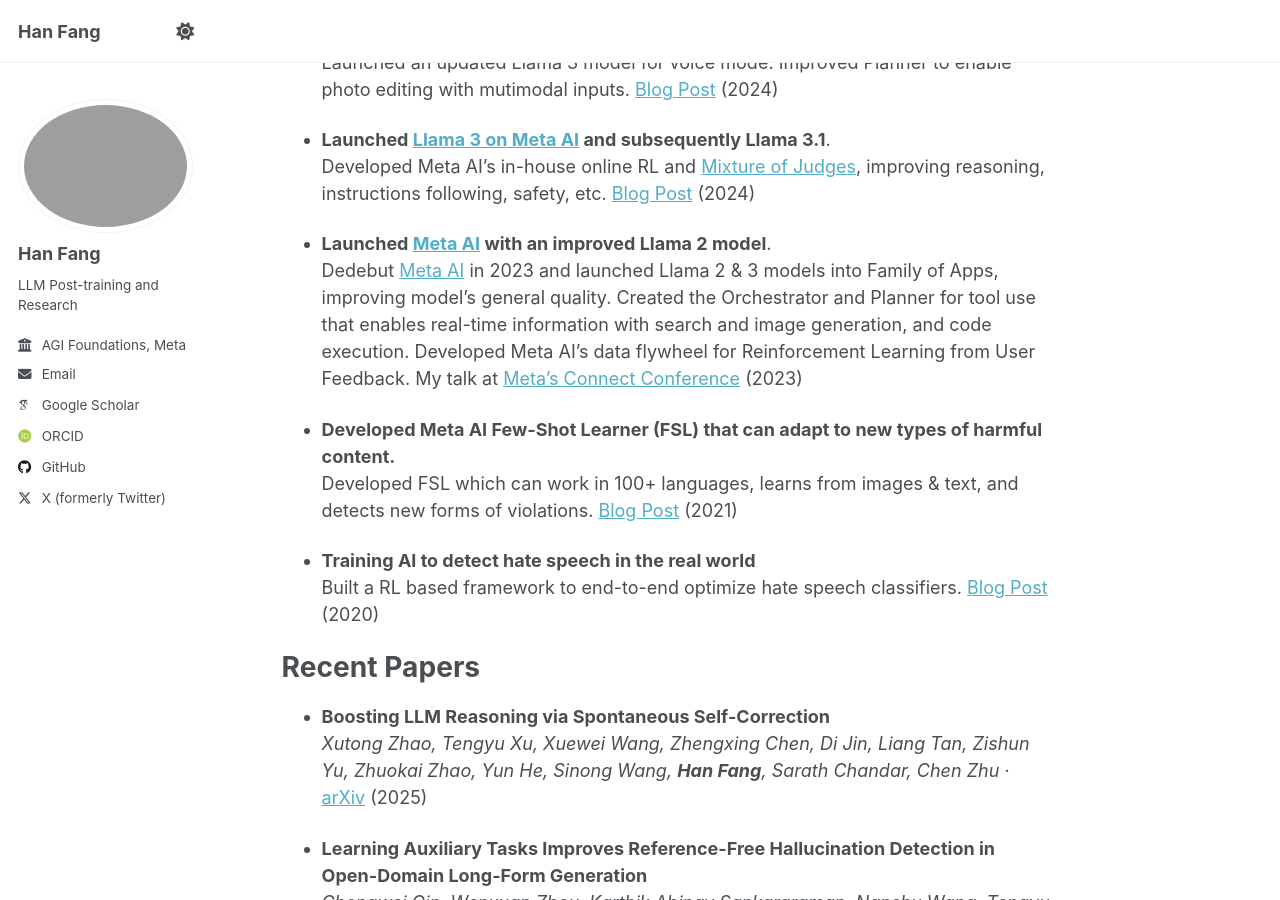
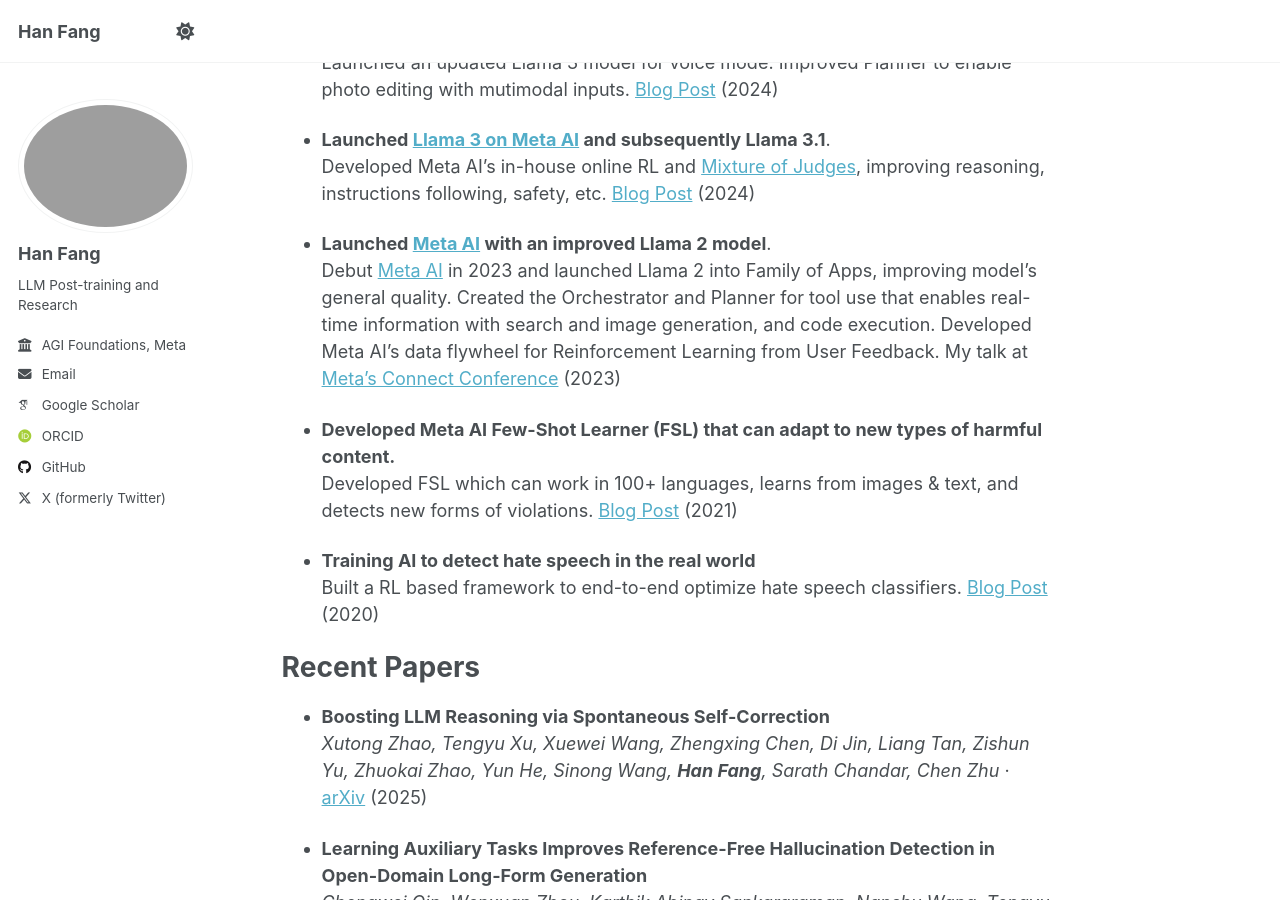
Before and after one commit to hanfang/hanfang.github.io, a Jekyll site: the page built from _pages/about.md, in a window 1280 px wide and 900 px high, scrolled down 643 px. Built offline with Jekyll 4.4.1, drawn with Linux system fonts in a browser that asks for light colours; some web fonts are replaced.

Commit message:
Update about.md

```diff
--- a/_pages/about.md
+++ b/_pages/about.md
@@ -27,7 +27,7 @@
   Developed Meta AI’s in-house online RL and [Mixture of Judges](https://arxiv.org/abs/2409.20370), improving reasoning, instructions following, safety, etc. [Blog Post](https://ai.meta.com/blog/meta-llama-3-1/) (2024)
 
 * **Launched [Meta AI](https://www.meta.ai/) with an improved Llama 2 model**.
-  Dedebut [Meta AI](ttps://about.fb.com/news/2023/09/introducing-ai-powered-assistants-characters-and-creative-tools/) in 2023 and launched Llama 2 & 3 models into Family of Apps, improving model’s general quality. Created the Orchestrator and Planner for tool use that enables real-time information with search and image generation, and code execution. Developed Meta AI's data flywheel for Reinforcement Learning from User Feedback. My talk at [Meta's Connect Conference](https://developers.facebook.com/videos/2023/building-metas-next-generation-ai-product-experiences-with-llama/) (2023)
+  Debut [Meta AI](https://about.fb.com/news/2023/09/introducing-ai-powered-assistants-characters-and-creative-tools/) in 2023 and launched Llama 2 into Family of Apps, improving model’s general quality. Created the Orchestrator and Planner for tool use that enables real-time information with search and image generation, and code execution. Developed Meta AI's data flywheel for Reinforcement Learning from User Feedback. My talk at [Meta's Connect Conference](https://developers.facebook.com/videos/2023/building-metas-next-generation-ai-product-experiences-with-llama/) (2023)
 
 * **Developed Meta AI Few-Shot Learner (FSL) that can adapt to new types of harmful content.**
   Developed FSL which can work in 100+ languages, learns from images & text, and detects new forms of violations. [Blog Post](https://ai.meta.com/blog/harmful-content-can-evolve-quickly-our-new-ai-system-adapts-to-tackle-it/) (2021)
```
